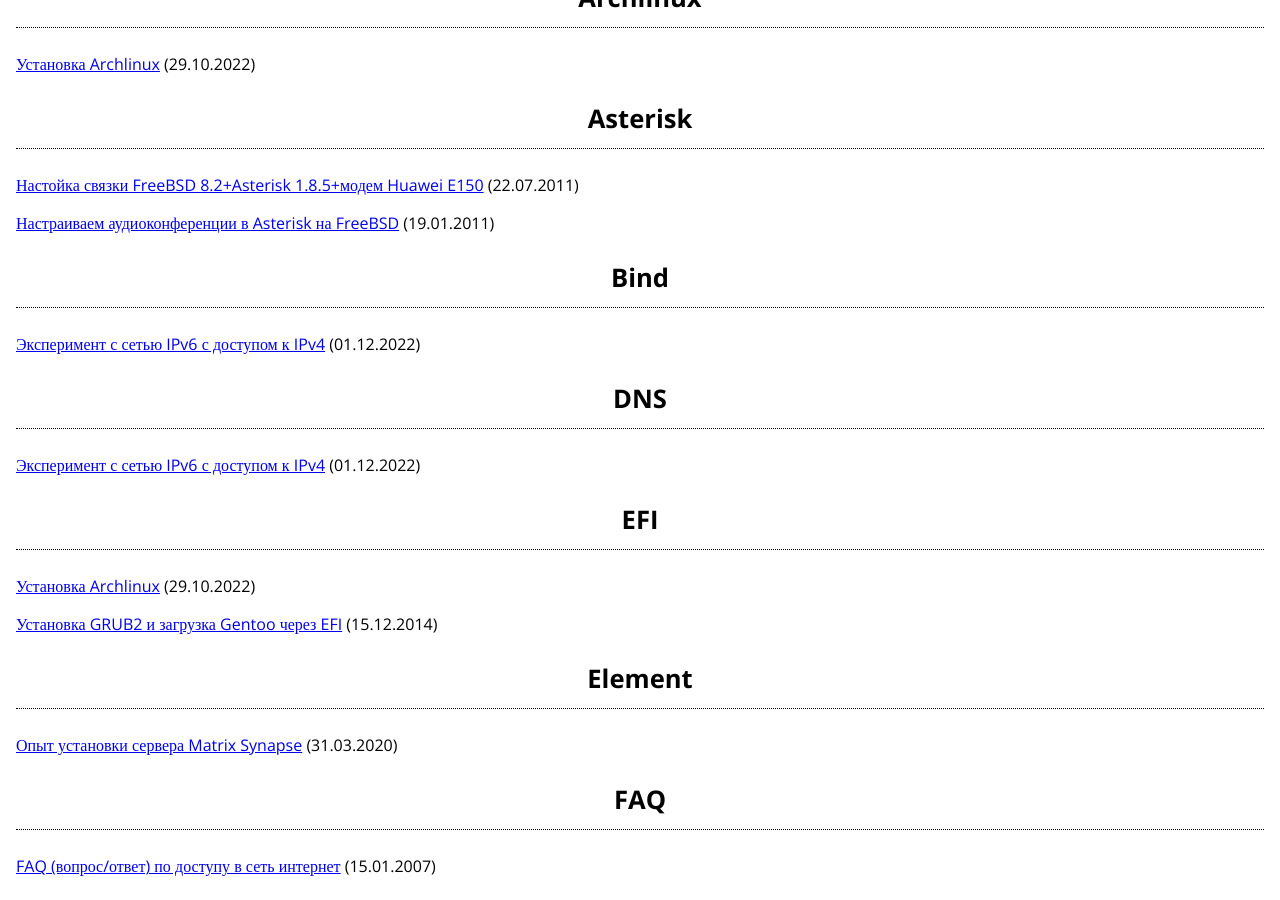
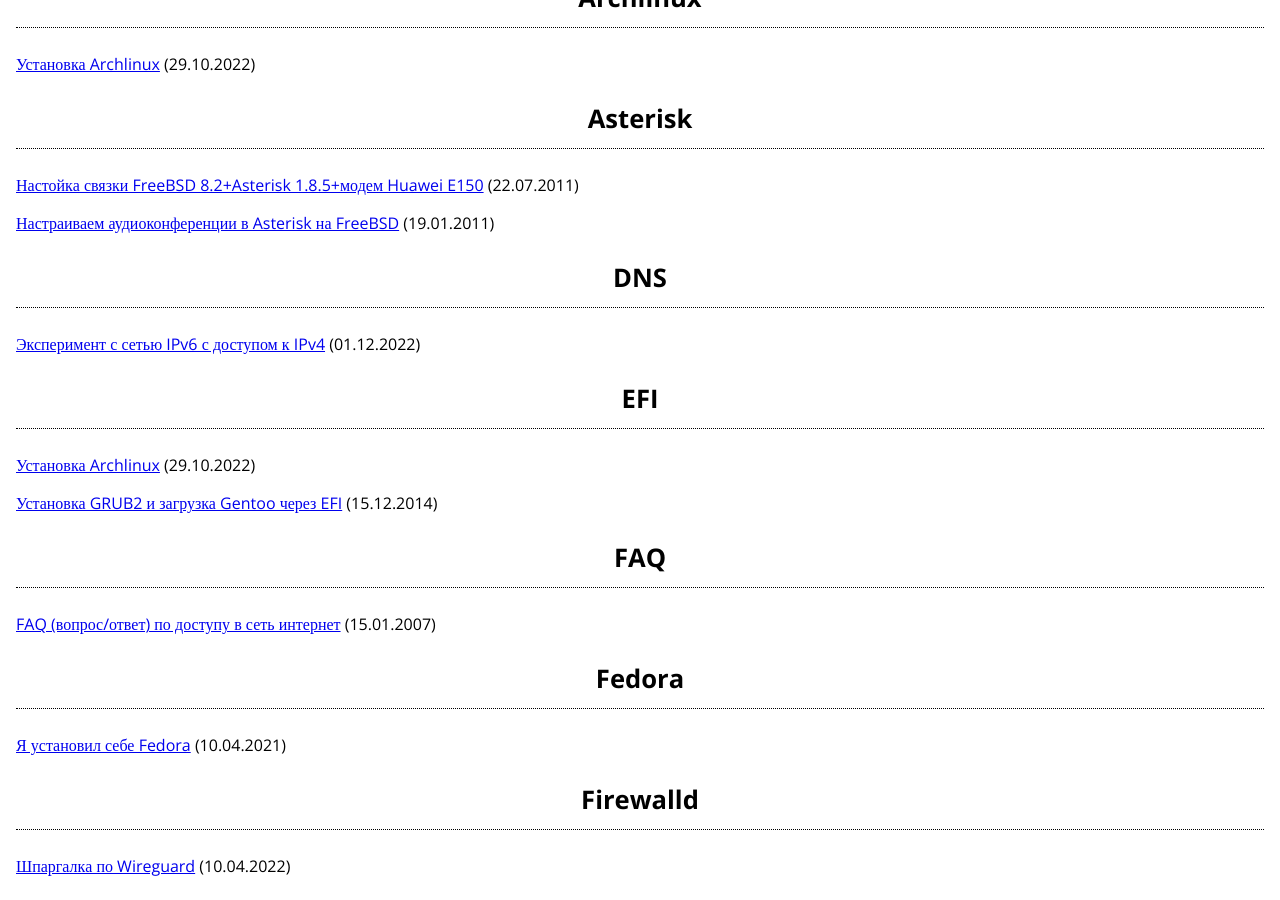
Before and after one commit to fsa/site, a Jekyll site: the page built from tags.html, in a window 1280 px wide and 900 px high, scrolled down 193 px. Built offline with Jekyll 4.4.1, drawn with Linux system fonts in a browser that asks for light colours; some of the changed text lies outside the part shown.

Commit message:
Чистка и оптимизация тегов

```diff
--- a/_posts/2020-03-31-matrix.md
+++ b/_posts/2020-03-31-matrix.md
@@ -2,7 +2,7 @@
 layout: post
 title: Опыт установки сервера Matrix Synapse
 date: 2020-03-31 13:27:00 +0700
-tags: [Matrix, Synapse, Element, nginx]
+tags: [Matrix, Synapse, nginx]
 excerpt: Статья по установке и настройке собственного Matrix сервера
 ---
 Эта заметка поможет вам установить свой собственный сервер сети Matrix. В ней описан один из вариантов настройки сервера без использования систем контейнеризации. Во время чтения вы узнаете как:
--- a/_posts/2022-12-01-nat64-dns64.md
+++ b/_posts/2022-12-01-nat64-dns64.md
@@ -2,7 +2,7 @@
 layout: post
 title: Эксперимент с сетью IPv6 с доступом к IPv4
 date: 2022-12-01 01:00:00 +0700
-tags: [IPv6, NAT64, Bind, DNS, TAYGA, radvd]
+tags: [IPv6, NAT64, DNS, TAYGA, radvd]
 excerpt: Решил провести эксперимент с построением сети IPv6, которая имеет доступ к ресурсам сети, которые доступны только по IPv4.
 ---
 Решил провести эксперимент как будет вести себя Linux в сети с доступом только про протоколу IPv6. В качестве шлюза выбрал Ubuntu Linux. Сеть из этих двух машин создал в VirtualBox. При этом первая машина имеет два сетевых интерфейса, один из которых подключен к моей локальной сети, а второй к внутренней сети VirtualBox. Вторая машина подключена только ко внутренней сети.
```
Also changed, not shown: _posts/2016-05-06-nginx-ssl.md (+1 -1 lines), _posts/2023-02-07-first-steps-sql.md (+1 -1 lines), _posts/2023-02-09-podman.md (+1 -1 lines).
